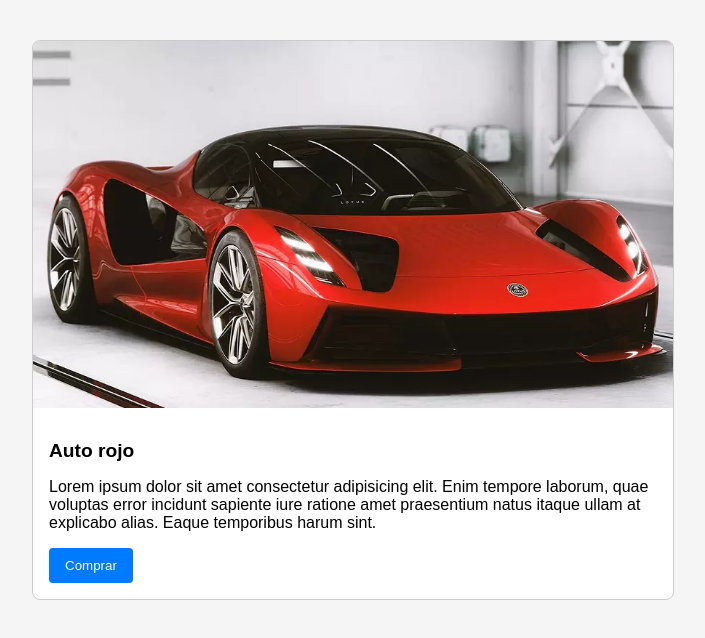
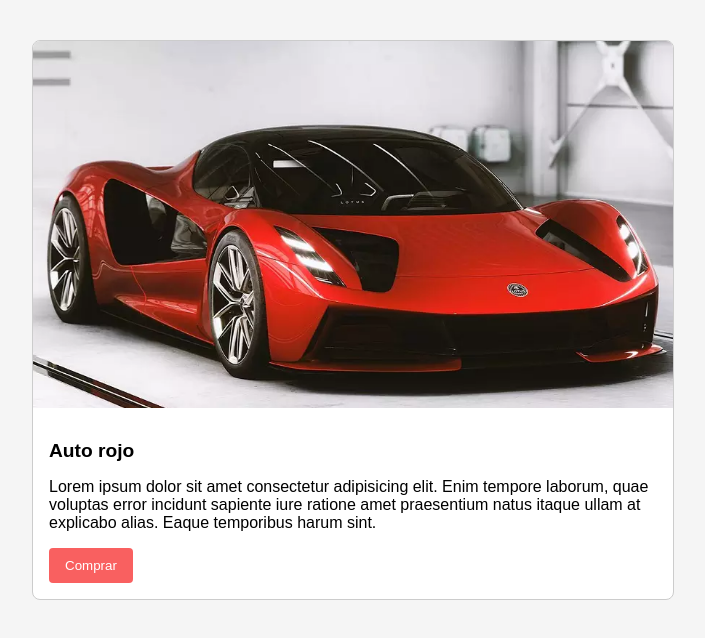
Before and after one commit to bermudezfran/Desafio-12, a website built with Vite: page src/pages/ejercicioD/index.html in a window 1280 px wide. Shown: the whole page, without its empty margins (287-992 px from the left). Built offline with nearby package versions, Linux system fonts and the light colour scheme.

Commit message:
se mejoro el estilo

```diff
--- a/src/pages/ejercicioD/style.css
+++ b/src/pages/ejercicioD/style.css
@@ -1,6 +1,3 @@
-/* ===================== */
-/*     Estilos base      */
-/* ===================== */
 body {
     margin: 0;
     padding: 0;
@@ -38,7 +35,7 @@ body {
   }
 
   .boton-compra {
-    background-color: #007bff;
+    background-color: #f96060;
     color: #fff;
     border: none;
     padding: 10px 16px;
@@ -46,7 +43,7 @@ body {
     cursor: pointer;
   }
   .boton-compra:hover {
-    background-color: #0056b3;
+    background-color: #ec3d3d;
   }
 
 
```
